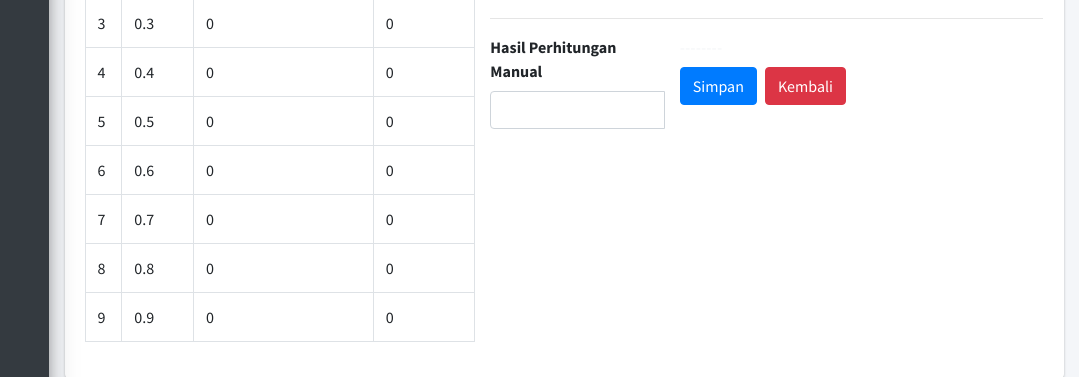
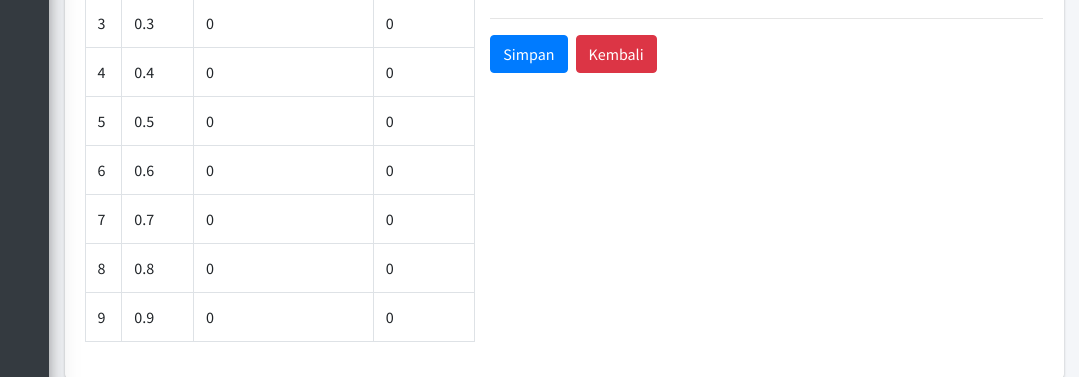
Before and after one commit to AkbarrulMahrifat/super_madu, a CodeIgniter app: page /si-tape-super-madu/index.php/peramalan/perhitungan_metode in a window 1280 px wide. Shown: the part 346-723 px from the top of the page, without its empty margins (201-1280 px from the left). Run offline with CodeIgniter, Linux system fonts and the light colour scheme; data comes from the database, SQL or seed files in the repository; data that the repository does not hold is empty; some libraries are stand-ins or nearby versions.

Commit message:
menghilangkan input perhitungan manual

```diff
--- a/application/controllers/Peramalan.php
+++ b/application/controllers/Peramalan.php
@@ -139,16 +139,11 @@ class Peramalan extends CI_Controller {
 	{
 		$this->db->trans_begin();
 		try {
-			$hasil_manual = $this->input->post("hasil_manual");
-			if ($hasil_manual == null or $hasil_manual == "null") {
-				$hasil_manual = $this->input->post("hasil");
-			}
 			$data = array(
 				"produk_id" => $this->input->post("produk_id"),
 				"periode" => $this->input->post("periode"),
 				"alpha" => $this->input->post("alpha"),
 				"hasil" => $this->input->post("hasil"),
-				"hasil_manual" => $hasil_manual,
 				"mape" => $this->input->post("mape"),
 				"tanggal" => date("Y-m-d H:i:s")
 			);
--- a/application/views/perhitungan_peramalan.php
+++ b/application/views/perhitungan_peramalan.php
@@ -80,20 +80,12 @@
 								</p>
 								<hr>
 								<form class="row" method="post" action="<?=site_url('peramalan/simpan')?>">
+									<input type="hidden" value="<?=$produk->id?>" name="produk_id" required/>
+									<input type="hidden" value="<?=$periode[count($periode)-1]?>" name="periode" required/>
+									<input type="hidden" value="<?=$index_mape_terkecil?>" name="alpha" required/>
+									<input type="hidden" value="<?=round($ftm[$index_mape_terkecil][count($periode)-1], 6)?>" name="hasil" required/>
+									<input type="hidden" value="<?=round($mape[$index_mape_terkecil], 6)?>" name="mape" required/>
 									<div class="form-group col-sm-4">
-										<label>Hasil Perhitungan Manual</label>
-										<div class="input-group">
-											<input type="text" class="form-control" name="hasil_manual" required/>
-											<input type="hidden" value="<?=$produk->id?>" name="produk_id" required/>
-											<input type="hidden" value="<?=$periode[count($periode)-1]?>" name="periode" required/>
-											<input type="hidden" value="<?=$index_mape_terkecil?>" name="alpha" required/>
-											<input type="hidden" value="<?=round($ftm[$index_mape_terkecil][count($periode)-1], 6)?>" name="hasil" required/>
-											<input type="hidden" value="<?=round($mape[$index_mape_terkecil], 6)?>" name="mape" required/>
-										</div>
-									</div>
-
-									<div class="form-group col-sm-4">
-										<label class="text-light">--------</label>
 										<div class="input-group">
 										<button class="btn btn-primary" type="submit">Simpan</button>
 										<a class="btn btn-danger ml-2" href="<?=site_url('peramalan')?>">Kembali</a>
```
